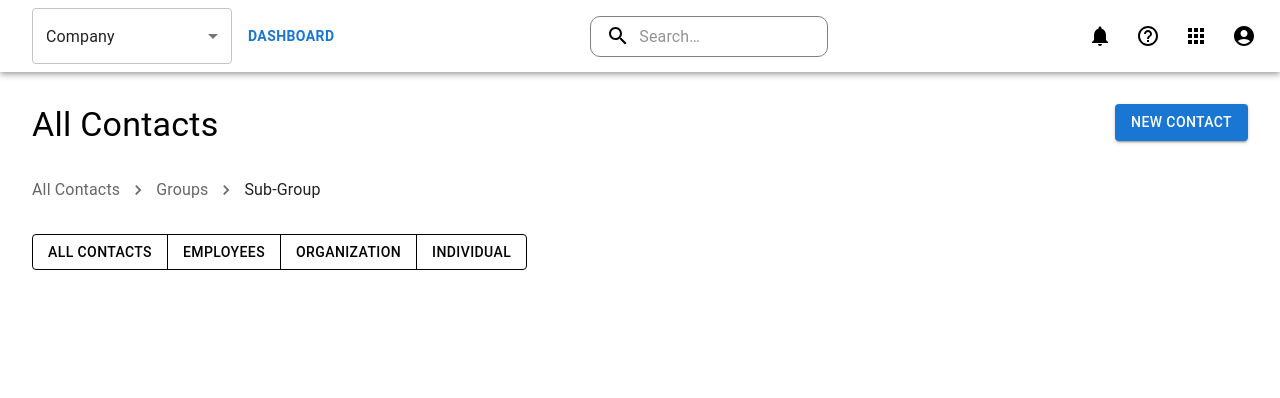
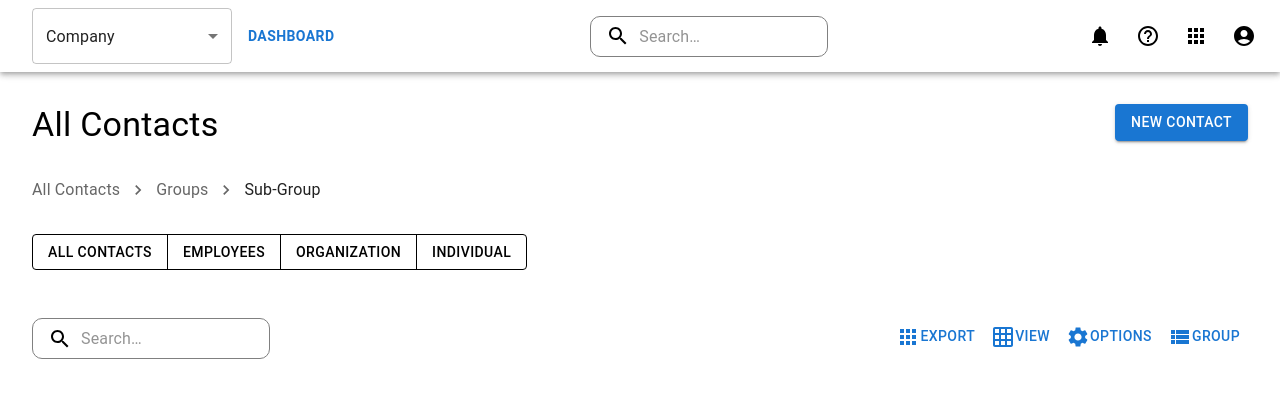
Before and after one commit to hamzaadil56/Dashboard, a React (Create React App) app: page / in a window 1280 px wide. Shown: the top 398 px of the page. Built offline with nearby package versions, Linux system fonts and the light colour scheme.

Commit message:
Contacts Page

```diff
--- a/src/App.js
+++ b/src/App.js
@@ -1,13 +1,13 @@
 import logo from "./logo.svg";
 import "./App.css";
 import Header from "./components/Header";
-import AllContacts from "./components/AllContacts";
+import ContactsContainer from "./components/ContactsContainer";
 
 function App() {
   return (
     <div className="App">
       <Header />
-      <AllContacts />
+      <ContactsContainer />
     </div>
   );
 }
--- a/src/components/AllContacts.js
+++ /dev/null
@@ -1,92 +0,0 @@
-import React from "react";
-import { Typography } from "@mui/material";
-import Breadcrumbs from "@mui/material/Breadcrumbs";
-import Link from "@mui/material/Link";
-import NavigateNextIcon from "@mui/icons-material/NavigateNext";
-import { Box } from "@mui/system";
-import Button from "@mui/material/Button";
-import ButtonGroup from "@mui/material/ButtonGroup";
-
-const AllContacts = () => {
-  function handleClick(event) {
-    event.preventDefault();
-    console.info("You clicked a breadcrumb.");
-  }
-  const breadcrumbs = [
-    <Link
-      underline="hover"
-      key="1"
-      color="inherit"
-      href="/"
-      onClick={handleClick}
-    >
-      All Contacts
-    </Link>,
-    <Link
-      underline="hover"
-      key="2"
-      color="inherit"
-      href="/material-ui/getting-started/installation/"
-      onClick={handleClick}
-    >
-      Groups
-    </Link>,
-    <Typography key="3" color="text.primary">
-      Sub-Group
-    </Typography>,
-  ];
-  return (
-    <div>
-      <Box sx={{ display: "flex", justifyContent: "space-between" }}>
-        <div>
-          <Typography
-            sx={{ margin: "2rem", textAlign: "left" }}
-            variant="h4"
-            component="h4"
-          >
-            All Contacts
-          </Typography>
-        </div>
-        <div>
-          <Button sx={{ margin: "2rem" }} variant="contained">
-            New Contact
-          </Button>
-        </div>
-      </Box>
-      <Box
-        sx={{
-          padding: "0 2rem",
-        }}
-      >
-        <Breadcrumbs
-          separator={<NavigateNextIcon fontSize="small" />}
-          aria-label="breadcrumb"
-        >
-          {breadcrumbs}
-        </Breadcrumbs>
-      </Box>
-      <div>
-        <ButtonGroup
-          sx={{ margin: "2rem" }}
-          variant="outlined"
-          aria-label="outlined button group"
-        >
-          <Button style={{ color: "black", borderColor: "black" }}>
-            All Contacts
-          </Button>
-          <Button style={{ color: "black", borderColor: "black" }}>
-            Employees
-          </Button>
-          <Button style={{ color: "black", borderColor: "black" }}>
-            Organization
-          </Button>
-          <Button style={{ color: "black", borderColor: "black" }}>
-            Individual
-          </Button>
-        </ButtonGroup>
-      </div>
-    </div>
-  );
-};
-
-export default AllContacts;
--- /dev/null
+++ b/src/components/ContactsContainer.js
@@ -0,0 +1,224 @@
+import * as React from 'react';
+import { Typography } from "@mui/material";
+import Breadcrumbs from "@mui/material/Breadcrumbs";
+import Link from "@mui/material/Link";
+import NavigateNextIcon from "@mui/icons-material/NavigateNext";
+import { Box } from "@mui/system";
+import Button from "@mui/material/Button";
+import ButtonGroup from "@mui/material/ButtonGroup";
+import SearchIcon from "@mui/icons-material/Search";
+import { styled, alpha } from "@mui/material/styles";
+import InputBase from "@mui/material/InputBase";
+import Menu from '@mui/material/Menu';
+import MenuItem from '@mui/material/MenuItem';
+import AppsIcon from "@mui/icons-material/Apps";
+import GridOnIcon from '@mui/icons-material/GridOn';
+import SettingsIcon from '@mui/icons-material/Settings';
+import ViewListIcon from '@mui/icons-material/ViewList';
+
+
+
+const Search = styled("div")(({ theme }) => ({
+  position: "relative",
+  borderRadius: theme.shape.borderRadius,
+  backgroundColor: alpha(theme.palette.common.white, 0.15),
+  "&:hover": {
+    backgroundColor: alpha(theme.palette.common.white, 0.25),
+  },
+  marginRight: theme.spacing(2),
+  marginLeft: 0,
+  width: "100%",
+  [theme.breakpoints.up("sm")]: {
+    marginLeft: theme.spacing(3),
+    width: "auto",
+  },
+}));
+
+const SearchIconWrapper = styled("div")(({ theme }) => ({
+  padding: theme.spacing(0, 2),
+  height: "100%",
+  position: "absolute",
+  pointerEvents: "none",
+  display: "flex",
+  alignItems: "center",
+  justifyContent: "center",
+}));
+
+const StyledInputBase = styled(InputBase)(({ theme }) => ({
+  color: "inherit",
+  "& .MuiInputBase-input": {
+    padding: theme.spacing(1, 1, 1, 0),
+    // vertical padding + font size from searchIcon
+    paddingLeft: `calc(1em + ${theme.spacing(4)})`,
+    transition: theme.transitions.create("width"),
+    width: "100%",
+    [theme.breakpoints.up("md")]: {
+      width: "20ch",
+    },
+  },
+}));
+const AllContacts = () => {
+
+  const [anchorEl, setAnchorEl] = React.useState(null);
+  const open = Boolean(anchorEl);
+  const handleClickOnMenu = (event) => {
+    setAnchorEl(event.currentTarget);
+  };
+  const handleClose = () => {
+    setAnchorEl(null);
+  };
+
+  function handleClick(event) {
+    event.preventDefault();
+    console.info("You clicked a breadcrumb.");
+  }
+  const breadcrumbs = [
+    <Link
+      underline="hover"
+      key="1"
+      color="inherit"
+      href="/"
+      onClick={handleClick}
+    >
+      All Contacts
+    </Link>,
+    <Link
+      underline="hover"
+      key="2"
+      color="inherit"
+      href="/material-ui/getting-started/installation/"
+      onClick={handleClick}
+    >
+      Groups
+    </Link>,
+    <Typography key="3" color="text.primary">
+      Sub-Group
+    </Typography>,
+  ];
+  return (
+    <div>
+      <Box sx={{ display: "flex", justifyContent: "space-between" }}>
+        <div>
+          <Typography
+            sx={{ margin: "2rem", textAlign: "left" }}
+            variant="h4"
+            component="h4"
+          >
+            All Contacts
+          </Typography>
+        </div>
+        <div>
+          <Button sx={{ margin: "2rem" }} variant="contained">
+            New Contact
+          </Button>
+        </div>
+      </Box>
+      <Box
+        sx={{
+          padding: "0 2rem",
+        }}
+      >
+        <Breadcrumbs
+          separator={<NavigateNextIcon fontSize="small" />}
+          aria-label="breadcrumb"
+        >
+          {breadcrumbs}
+        </Breadcrumbs>
+      </Box>
+      <div>
+        <ButtonGroup
+          sx={{ margin: "2rem" }}
+          variant="outlined"
+          aria-label="outlined button group"
+        >
+          <Button style={{ color: "black", borderColor: "black" }}>
+            All Contacts
+          </Button>
+          <Button style={{ color: "black", borderColor: "black" }}>
+            Employees
+          </Button>
+          <Button style={{ color: "black", borderColor: "black" }}>
+            Organization
+          </Button>
+          <Button style={{ color: "black", borderColor: "black" }}>
+            Individual
+          </Button>
+        </ButtonGroup>
+      </div>
+      <Box sx={{padding:"1rem 2rem", display:"flex", justifyContent:"space-between"}}>
+      <Search sx={{marginLeft:"0 !important"}}>
+            <SearchIconWrapper>
+              <SearchIcon />
+            </SearchIconWrapper>
+            <StyledInputBase
+              style={{
+                border: "1px solid grey",
+                borderRadius: "10px",
+              }}
+              placeholder="Search…"
+              inputProps={{ "aria-label": "search" }}
+            />
+          </Search>
+          <div>
+          <Button
+        id="basic-button"
+        aria-controls={open ? 'basic-menu' : undefined}
+        aria-haspopup="true"
+        aria-expanded={open ? 'true' : undefined}
+        onClick={handleClickOnMenu}
+
+      ><AppsIcon/>
+        Export
+      </Button>
+      <Button
+        id="basic-button"
+        aria-controls={open ? 'basic-menu' : undefined}
+        aria-haspopup="true"
+        aria-expanded={open ? 'true' : undefined}
+        onClick={handleClickOnMenu}
+
+      ><GridOnIcon/>
+        View
+      </Button>
+      <Button
+        id="basic-button"
+        aria-controls={open ? 'basic-menu' : undefined}
+        aria-haspopup="true"
+        aria-expanded={open ? 'true' : undefined}
+        onClick={handleClickOnMenu}
+
+      ><SettingsIcon/>
+        Options
+      </Button>
+      <Button
+        id="basic-button"
+        aria-controls={open ? 'basic-menu' : undefined}
+        aria-haspopup="true"
+        aria-expanded={open ? 'true' : undefined}
+        onClick={handleClickOnMenu}
+
+      ><ViewListIcon/>
+        Group
+      </Button>
+      <Menu
+        id="basic-menu"
+        anchorEl={anchorEl}
+        open={open}
+        onClose={handleClose}
+        MenuListProps={{
+          'aria-labelledby': 'basic-button',
+        }}
+      >
+        <MenuItem onClick={handleClose}>Profile</MenuItem>
+        <MenuItem onClick={handleClose}>My account</MenuItem>
+        <MenuItem onClick={handleClose}>Logout</MenuItem>
+      </Menu>
+          </div>
+
+      </Box>
+
+    </div>
+  );
+};
+
+export default AllContacts;
```
